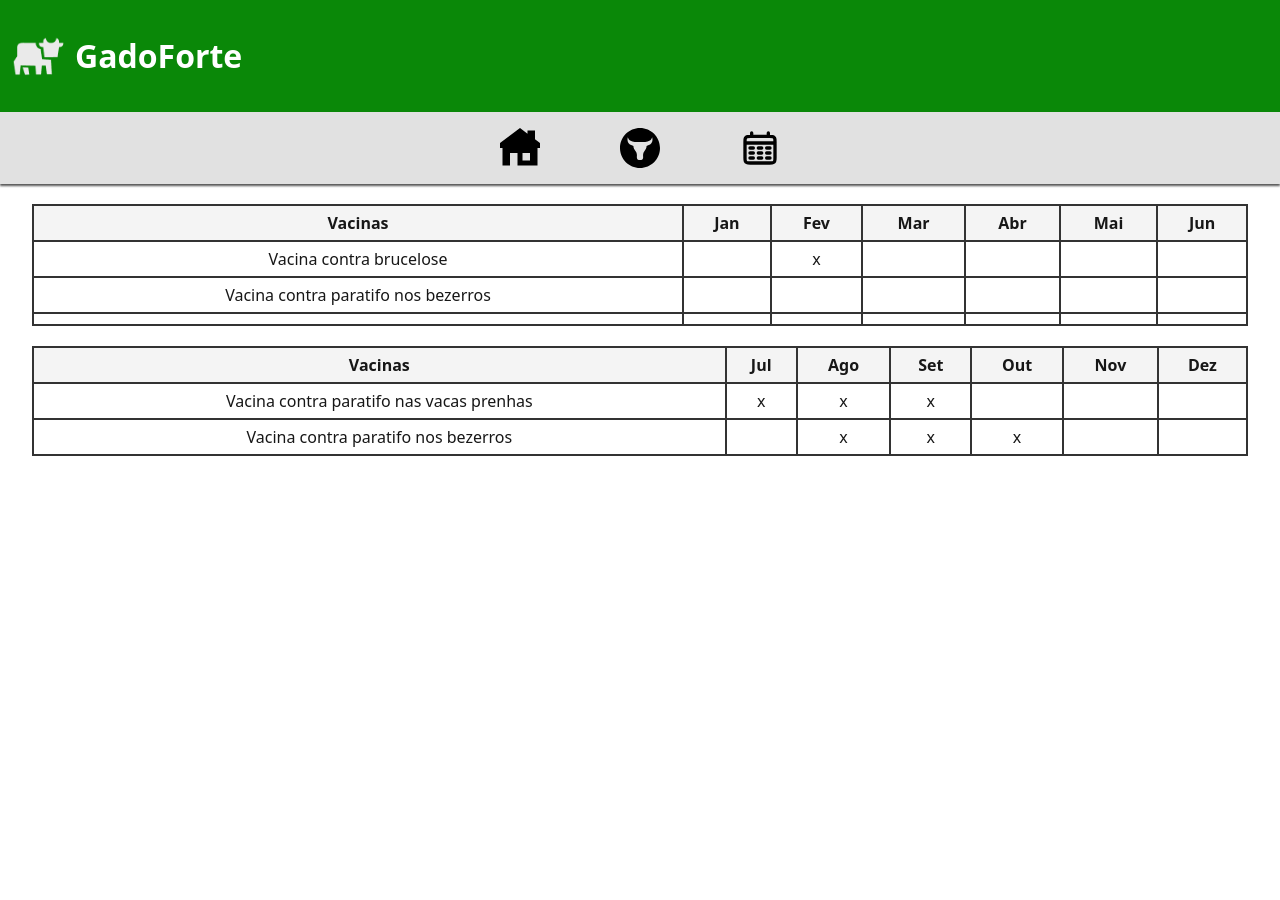
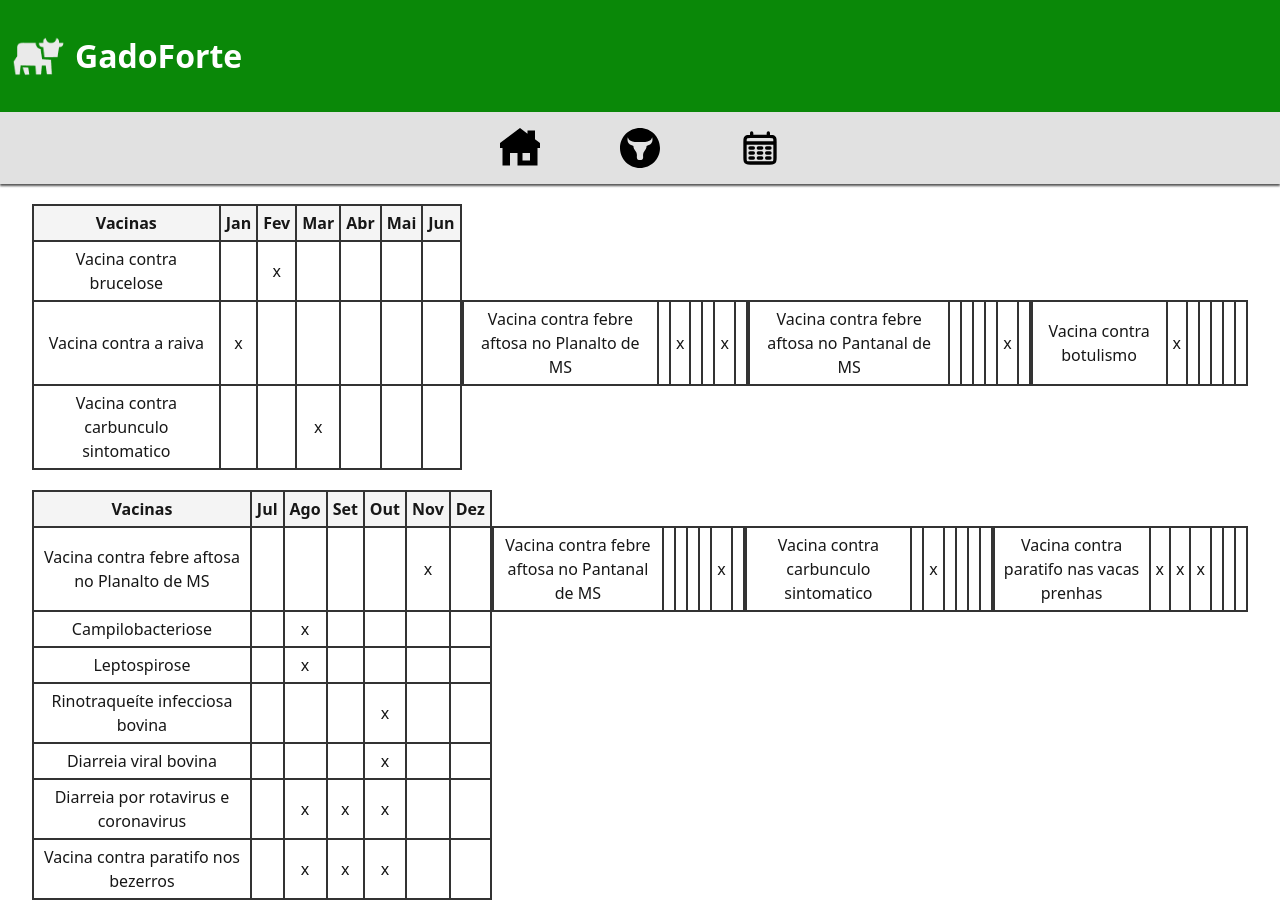
Before and after one commit to Flavia-20/gado-forte_frontend, a Next.js app: page /calendario in a window 1280 px wide. Before the commit the page ends 800 px from the top, so only its background shows below. Built offline with nearby package versions, Linux system fonts and the light colour scheme.

Commit message:
adição de novas tabelas

```diff
--- a/src/app/calendario/page.tsx
+++ b/src/app/calendario/page.tsx
@@ -33,8 +33,35 @@ export default function Calendario() {
               <td></td>
             </tr>
             <tr>
-              <td>Vacina contra paratifo nos bezerros</td>
-              <td></td>
+            <td>Vacina contra a raiva</td>
+            <td>x</td>
+            <td></td>
+            <td></td>
+            <td></td>
+            <td></td>
+            <td></td>
+            <tr>
+            </tr>
+            <td>Vacina contra febre aftosa no Planalto de MS</td>
+            <td></td>
+            <td>x</td>
+            <td></td>
+            <td></td>
+            <td>x</td>
+            <td></td>
+            <tr>
+            </tr>
+            <td>Vacina contra febre  aftosa no Pantanal de MS</td>
+            <td></td>
+            <td></td>
+            <td></td>
+            <td></td>
+            <td>x</td>
+            <td></td>
+            <tr>
+            </tr>
+              <td>Vacina contra botulismo</td>
+              <td>x</td>
               <td></td>
               <td></td>
               <td></td>
@@ -42,10 +69,10 @@ export default function Calendario() {
               <td></td>
             </tr>
             <tr>
+              <td>Vacina contra carbunculo sintomatico</td>
               <td></td>
               <td></td>
-              <td></td>
-              <td></td>
+              <td>x</td>
               <td></td>
               <td></td>
               <td></td>
@@ -68,11 +95,83 @@ export default function Calendario() {
           </thead>
           <tbody>
           <tr>
+          <td>Vacina contra febre aftosa no Planalto de MS</td>
+            <td></td>
+            <td></td>
+            <td></td>
+            <td></td>
+            <td>x</td>
+            <td></td>
+            <tr>
+            </tr>
+            <td>Vacina contra febre aftosa no Pantanal de MS</td>
+            <td></td>
+            <td></td>
+            <td></td>
+            <td></td>
+            <td>x</td>
+            <td></td>
+            <tr>
+            </tr>
+            <td>Vacina contra carbunculo sintomatico</td>
+            <td></td>
+            <td>x</td>
+            <td></td>
+            <td></td>
+            <td></td>
+            <td></td>
+            <tr>
+            </tr>
             <td>Vacina contra paratifo nas vacas prenhas</td>
               <td>x</td>
               <td>x</td>
               <td>x</td>
               <td></td>
+              <td></td>
+              <td></td>
+            </tr>
+            <tr>
+            <td>Campilobacteriose</td>
+              <td></td>
+              <td>x</td>
+              <td></td>
+              <td></td>
+              <td></td>
+              <td></td>
+            </tr>
+            <tr>
+            <td>Leptospirose</td>
+              <td></td>
+              <td>x</td>
+              <td></td>
+              <td></td>
+              <td></td>
+              <td></td>
+            </tr>
+            <tr>
+            <td>Rinotraqueíte infecciosa bovina</td>
+              <td></td>
+              <td></td>
+              <td></td>
+              <td>x</td>
+              <td></td>
+              <td></td>
+            </tr>
+            <tr>
+            <td>Diarreia viral bovina</td>
+              <td></td>
+              <td></td>
+              <td></td>
+              <td>x</td>
+              <td></td>
+              <td></td>
+            </tr>
+            <tr>
+            <td>Diarreia por rotavirus e coronavirus</td>
+              <td></td>
+              <td>x</td>
+              <td>x</td>
+              <td>x</td>
               <td></td>
               <td></td>
             </tr>
```
Also changed, not shown: 1 other file (tests, documents, lock files or other folders).
